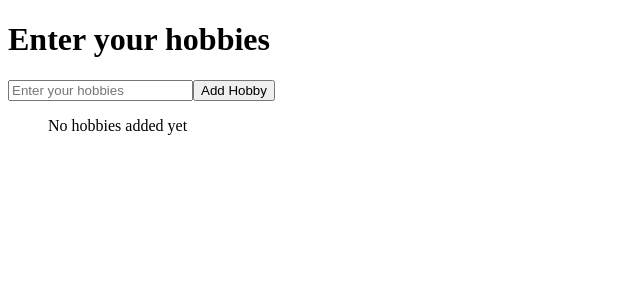
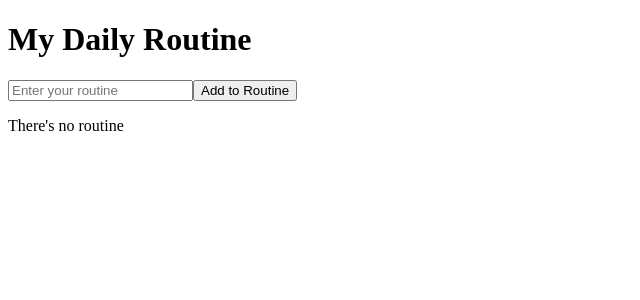
Before and after one commit to RashkaBoy08/react-course, a React (Vite) app: page / in a window 1280 px wide. Shown: the top 300 px of the page, without its empty margins (0-640 px from the left). Built offline with nearby package versions, Linux system fonts and the light colour scheme.

Commit message:
Add daily routine task tracking
Replace the hobby list with a daily routine tracker that supports adding normalized tasks, toggling completion with a confirmation alert, and removing tasks.

```diff
--- a/src/App.jsx
+++ b/src/App.jsx
@@ -1,47 +1,84 @@
 import { useState } from "react";
 
 function App() {
-  const [hobbies, setHobbies] = useState([]);
   const [input, setInput] = useState("");
+  const [task, setTask] = useState([]);
 
-  // Add hobby
-  const addHobby = () => {
-    if (input.trim() === "") return;
+  // Add a new routine
+  const AddtoRoutine = () => {
+    const trimmedInput = input.trim();
 
-    setHobbies([...hobbies, input]);
+    // Don't add an empty task
+    if (trimmedInput === "") return;
+
+    const capitalizedInput =
+      trimmedInput.charAt(0).toUpperCase() + trimmedInput.slice(1);
+
+    const newTask = {
+      name: capitalizedInput,
+      id: crypto.randomUUID(),
+      complete: false,
+    };
+
+    setTask((prevTask) => [...prevTask, newTask]);
     setInput("");
   };
 
-  // Remove hobby
-  const removeHobby = (hobbyToRemove) => {
-    const newHobbies = hobbies.filter((hobby) => hobby !== hobbyToRemove);
+  // Toggle task completion
+  const handleToggle = (id) => {
+    const selectedTask = task.find((item) => item.id === id);
 
-    setHobbies(newHobbies);
+    if (!selectedTask) return;
+
+    setTask((prevTask) =>
+      prevTask.map((item) => {
+        if (item.id === id) {
+          const completed = !item.complete;
+
+          return { ...item, complete: completed };
+        }
+
+        return item;
+      }),
+    );
+
+    if (!selectedTask.complete) {
+      alert("Congratulations! You are done!");
+    }
+  };
+
+  const removeTask = (id) => {
+    setTask((prevTask) => prevTask.filter((item) => item.id !== id));
   };
 
   return (
     <div>
-      <h1>Enter your hobbies</h1>
+      <h1>My Daily Routine</h1>
 
       <input
         type="text"
+        placeholder="Enter your routine"
         onChange={(e) => setInput(e.target.value)}
-        placeholder="Enter your hobbies"
         value={input}
       />
 
-      <button onClick={addHobby}>Add Hobby</button>
+      <button onClick={AddtoRoutine}>Add to Routine</button>
+
+      {task.length === 0 && <p>There's no routine</p>}
 
       <ul>
-        {hobbies.length === 0 && <p>No hobbies added yet</p>}
-
-        {hobbies.map((hobby, index) => (
-          <li key={index}>
-            {hobby}
-
-            <br />
-
-            <button onClick={() => removeHobby(hobby)}>Remove</button>
+        {task.map((item) => (
+          <li key={item.id}>
+            {item.name}
+            <input
+              type="checkbox"
+              onChange={() => handleToggle(item.id)}
+              checked={item.complete}
+            />
+            {/* remmove task-button  */}
+            <button onClick={() => removeTask(item.id)}>
+              Remove
+            </button> <br /> <br />
           </li>
         ))}
       </ul>
```
